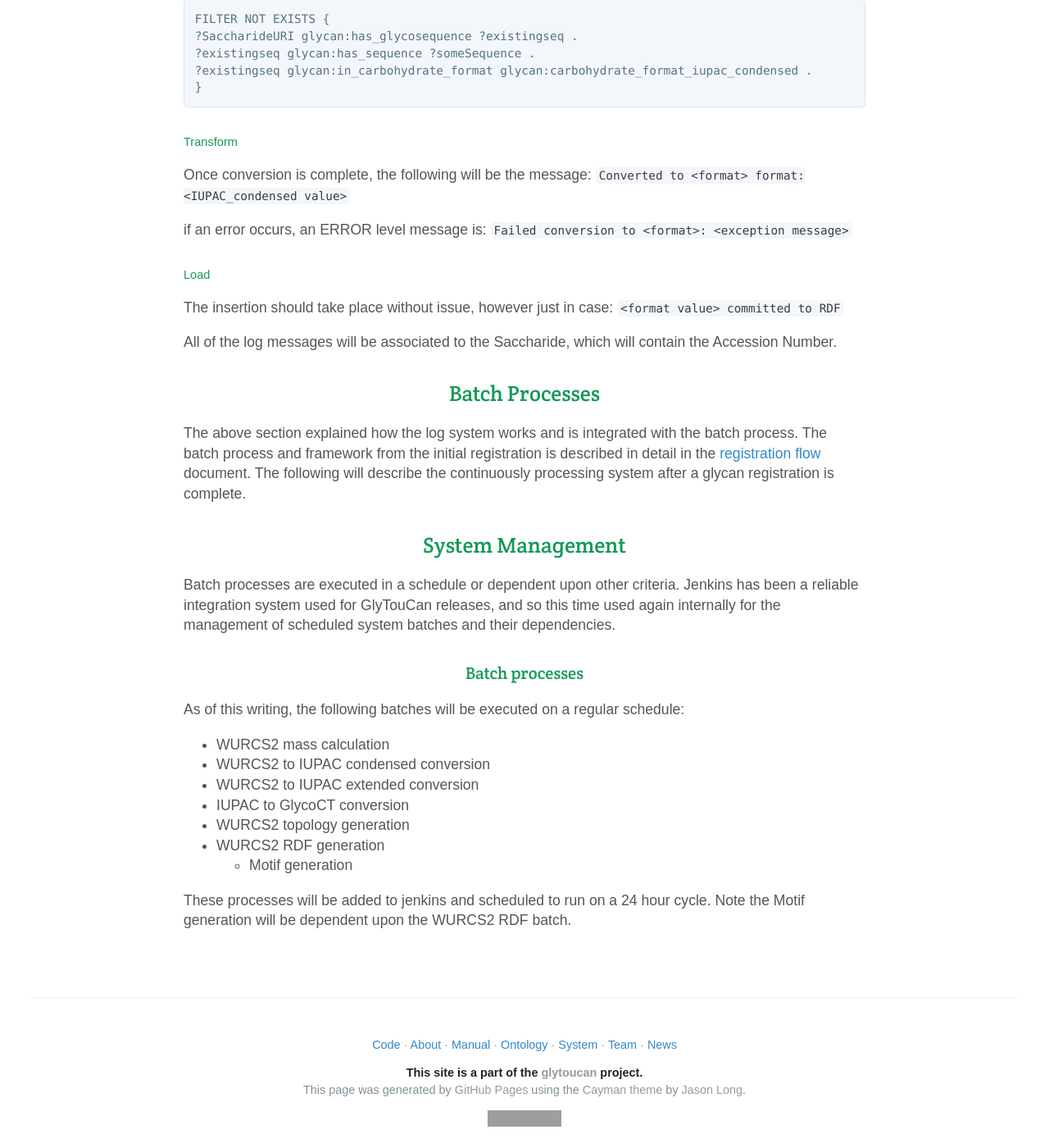
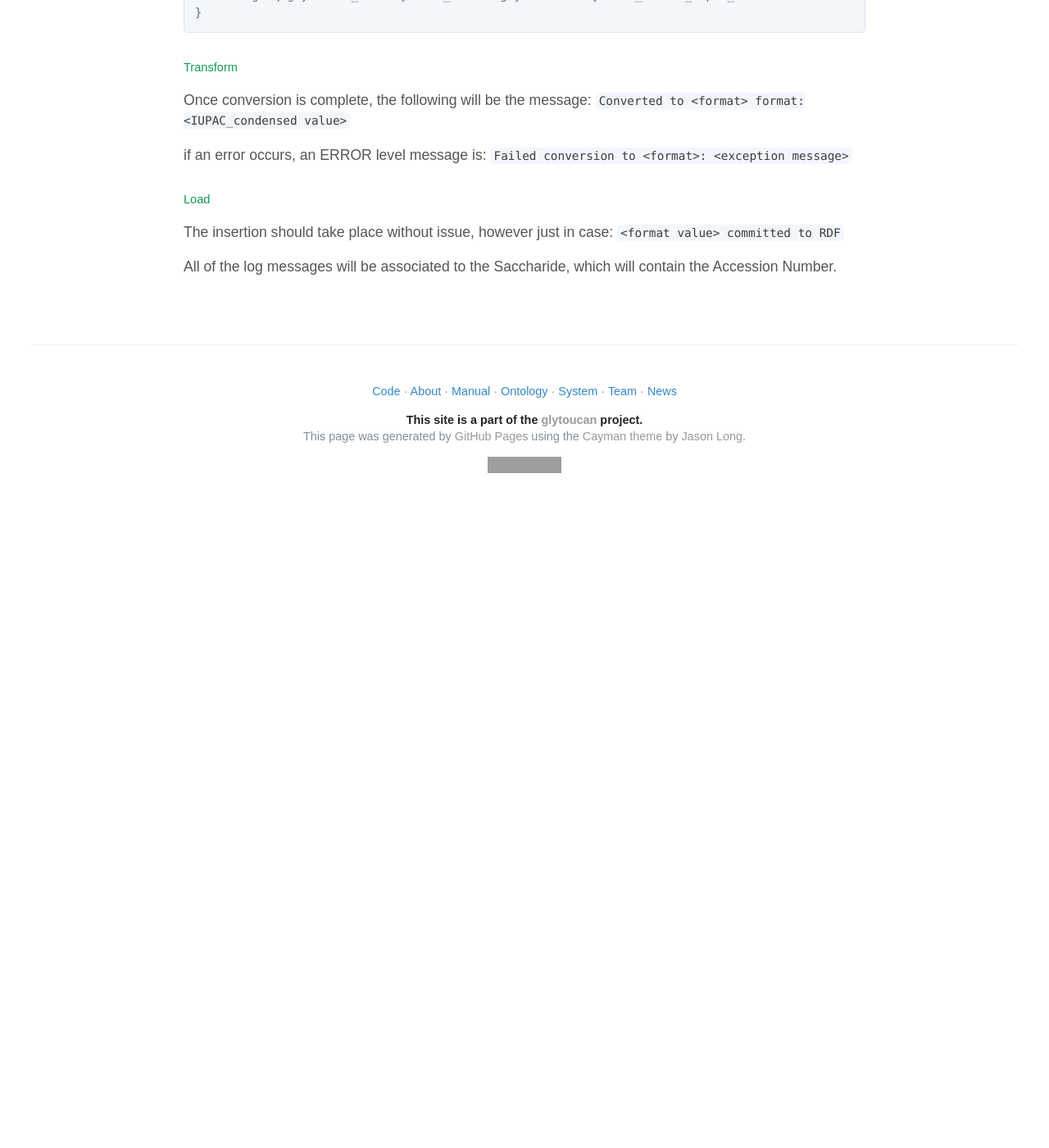
Before and after one commit to glytoucan/glytoucan, a Jekyll site: the page built from system/background.md, in a window 1280 px wide and 1400 px high, scrolled down 4543 px. Shown: the whole window at 82% size. Built offline with Jekyll 4.4.1, drawn with Linux system fonts in a browser that asks for light colours; nearby versions of some CDN libraries; after the commit the page ends 5173 px from its top, so only the background shows below that; some of the changed text lies outside the part shown; grey boxes are pictures that could not be loaded.

Commit message:
cli page

```diff
--- a/partner/index.html
+++ b/partner/index.html
@@ -64,4 +64,4 @@ layout: default
 
 <p>Please contact us by sending us an <a href="mailto:support@glytoucan.org">email at support@glytoucan.org</a></p>
 
-<p>For those interested in the technical details behind the partner program, <a href="/partner/technical.md">documentation is available</a></p>
+<p>For those interested in the technical details behind the partner program, <a href="/partner/technical/">documentation is available</a></p>
--- a/system/background.md
+++ b/system/background.md
@@ -153,25 +153,3 @@ The insertion should take place without issue, however just in case:
 `<format value> committed to RDF`
 
 All of the log messages will be associated to the Saccharide, which will contain the Accession Number.
-
-## Batch Processes
-
-The above section explained how the log system works and is integrated with the batch process.  The batch process and framework from the initial registration is described in detail in the [registration flow](/system/registration_flow) document.  The following will describe the continuously processing system after a glycan registration is complete.
-
-## System Management
-
-Batch processes are executed in a schedule or dependent upon other criteria.  Jenkins has been a reliable integration system used for GlyTouCan releases, and so this time used again internally for the management of scheduled system batches and their dependencies.
-
-### Batch processes
-
-As of this writing, the following batches will be executed on a regular schedule:
-
- - WURCS2 mass calculation
- - WURCS2 to IUPAC condensed conversion
- - WURCS2 to IUPAC extended conversion
- - IUPAC to GlycoCT conversion
- - WURCS2 topology generation
- - WURCS2 RDF generation
-	 - Motif generation
-
-These processes will be added to jenkins and scheduled to run on a 24 hour cycle.  Note the Motif generation will be dependent upon the WURCS2 RDF batch.
```
Also changed, not shown: other parts of system/background.md (+1 -1 lines), system/cli.md (added, +45 -0 lines), system/registration_flow.md (+5 -5 lines).
